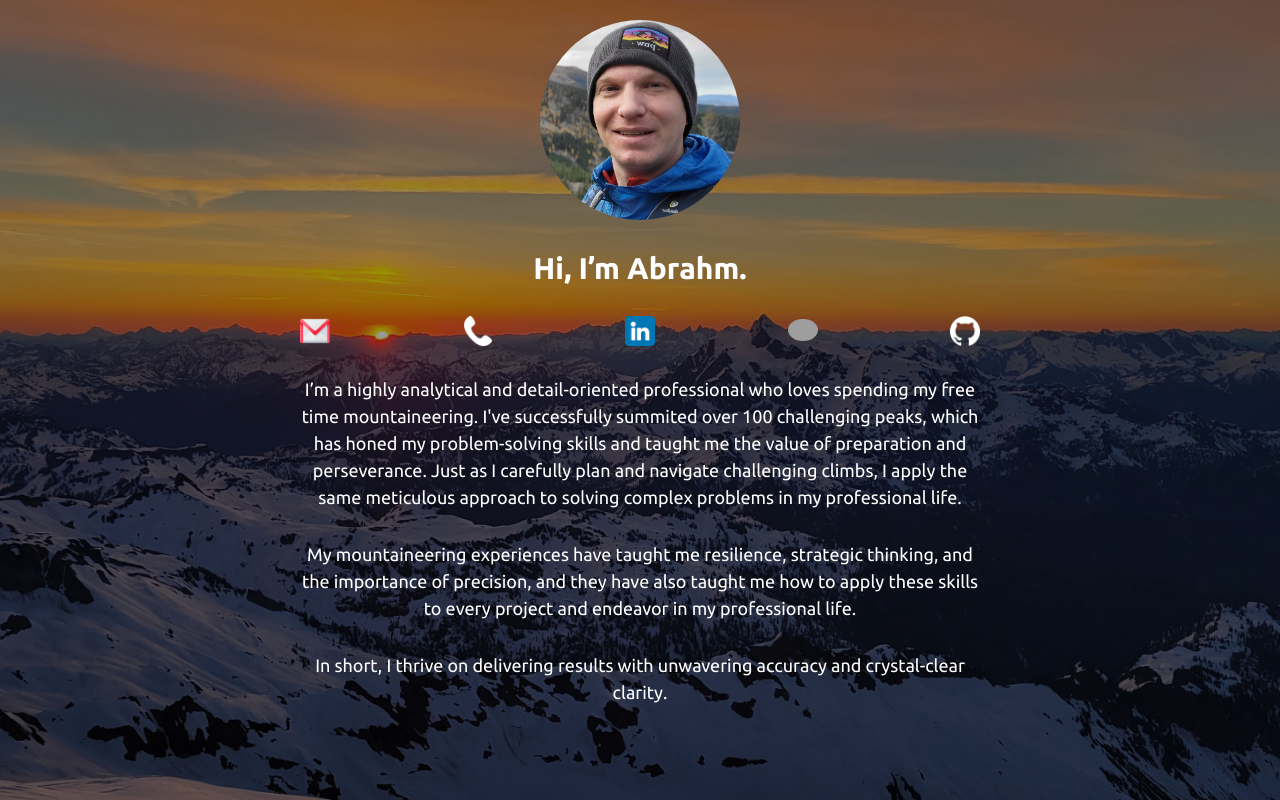
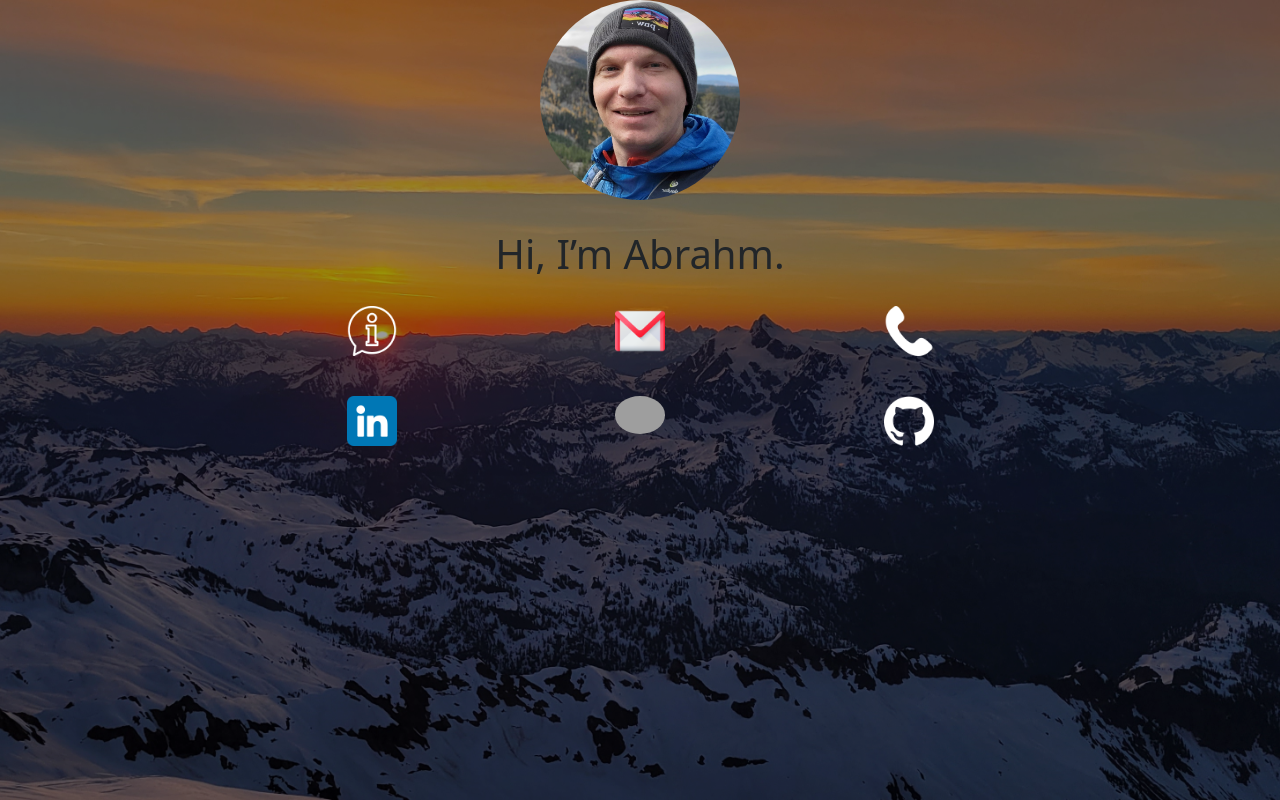
Before and after one commit to OneWaterboy/personalprofile, a React (Create React App) app: page / in a window 1280 px wide. Built offline with nearby package versions, Linux system fonts and the light colour scheme; grey boxes are pictures that could not be loaded.

Commit message:
Added code to make state active on click for about me paragraph

```diff
--- a/src/App.js
+++ b/src/App.js
@@ -1,45 +1,18 @@
+// App.js
 import './App.css';
-import React, { useState, useEffect } from 'react';
-import StateContext from './components/StateContext';
-import ContactIcons from './components/ProfileIcons';
+import React from 'react';
+import StateProvider from './components/StateProvider'; // Updated import path
 import WelcomeLayout from './components/WelcomeLayout';
-import WorkExamples from './components/WorkExamples';
 
 function App() {
-  const [isActive, setIsActive] = useState(false);
-
-
-  // useEffect(() => {
-  //   // const button = document.getElementById('showCarousel');
-  //   const handleClick = () => setIsActive(true);
-  //   button.addEventListener('click', handleClick);
-
-  //   // Clean up the event listener when the component unmounts
-  //   return () => button.removeEventListener('click', handleClick);
-  // }, []);
-
-  useEffect(() => {
-    const portfolio = document.getElementById('closePortfolio');
-    const closePortfolioClick = () => setIsActive(false);
-    portfolio.addEventListener('click', closePortfolioClick);
-
-    // Clean up the event listener when the component unmounts
-    return () => portfolio.removeEventListener('click', closePortfolioClick);
-  }, []);
-
-
-  return (
-      <div className="App">
-        <div id="splashArea">
-          <div id="splashGreeting">
-            <StateContext.Provider value={{ isActive, setIsActive }}>
-              <WelcomeLayout />
-              <WorkExamples />
-            </StateContext.Provider>
-          </div>
+    return (
+        <div className="App">
+            <div id="splashArea">
+                <StateProvider>
+                </StateProvider>
+            </div>
         </div>
-    </div>
-  );
+    );
 }
 
 export default App;
--- /dev/null
+++ b/src/components/InfoText.js
@@ -0,0 +1,23 @@
+import React from 'react';
+import { useState } from 'react';
+
+function InformationText({ isActive }) {
+    return (
+        <div id="infoTextBox">
+            <p className={`greeting-text ${isActive ? 'active' : ''}`}>
+                I’m a highly analytical and detail-oriented professional who loves spending my free time mountaineering. I've successfully summited over 100 challenging peaks,
+                which has honed my problem-solving skills and taught me the value of preparation and perseverance.
+                Just as I carefully plan and navigate challenging climbs, I apply the same meticulous approach to solving complex problems in my professional life.
+            </p>
+            <p className={`greeting-text ${isActive ? 'active' : ''}`}>
+                My mountaineering experiences have taught me resilience, strategic thinking, and the importance of precision, and they have also taught me how to apply these skills
+                to every project and endeavor in my professional life.
+            </p>
+            <p className={`greeting-text ${isActive ? 'active' : ''}`}>
+                In short, I thrive on delivering results with unwavering accuracy and crystal-clear clarity.
+            </p>
+        </div>
+    );
+}
+
+export default InformationText;
--- a/src/components/ProfileIcons.js
+++ b/src/components/ProfileIcons.js
@@ -1,20 +1,79 @@
+import React, { useState } from 'react';
 import GithubIcon from '../media/github.png';
 import EmailIcon from '../media/gmail.png';
 import PhoneIcon from '../media/phonecall.png';
 import LinkedinIcon from '../media/linkedin.png';
 import H2HLogo from '../media/snowyridge.png';
+import AboutIcon from '../media/information.png';
 
+function ContactIcons({ onAboutClick }) {
+    // Define state to manage the active state of the icon
+    const [isActive, setIsActive] = useState(false);
 
-function ContactIcons(){
-    return(
-        <div className="contact-icons">
-                <a className="email-icon" href="mailto:abrahmrollins@gmail.com" target="_blank" rel="noreferrer"><img src={EmailIcon} alt="Email Icon" /></a>
-                <a className="phone-icon" href="tel:640273923491" target="_blank" rel="noreferrer"><img src={PhoneIcon} alt="Cellphone Icon" /></a>
-                <a className="linkedin-icon" href="https://www.linkedin.com/in/abrahmrollins" target="_blank" rel="noreferrer"><img src={LinkedinIcon} alt="Github Icon" /></a>
-                <a className="hike2hike-icon" href="https://www.hike2hike.com" target="_blank" rel="noreferrer"><img src={H2HLogo} alt="Github Icon" /></a>
-                <a className="github-icon" href="https://github.com/OneWaterboy" target="_blank" rel="noreferrer"><img src={GithubIcon} alt="Github Icon" /></a>
+    const handleIconClick = (e) => {
+        e.preventDefault(); // Prevent default behavior of the link
+        setIsActive(!isActive); // Toggle the active state
+        onAboutClick(); // Call the parent click handler if provided
+    };
+
+    return (
+        <div id="contactIcons">
+            <div className="icons-row">
+                <a
+                    id="aboutIcon"
+                    className={`about-icon ${isActive ? 'active' : ''}`} // Conditionally add the 'active' class
+                    href="#"
+                    onClick={handleIconClick}
+                    target="_blank"
+                    rel="noreferrer"
+                >
+                    <img src={AboutIcon} alt="About Me Icon" />
+                </a>
+                <a
+                    className="email-icon"
+                    href="mailto:abrahmrollins@gmail.com"
+                    target="_blank"
+                    rel="noreferrer"
+                >
+                    <img src={EmailIcon} alt="Email Icon" />
+                </a>
+                <a
+                    className="phone-icon"
+                    href="tel:640273923491"
+                    target="_blank"
+                    rel="noreferrer"
+                >
+                    <img src={PhoneIcon} alt="Cellphone Icon" />
+                </a>
+            </div>
+            <div className="icons-row">
+                <a
+                    className="linkedin-icon"
+                    href="https://www.linkedin.com/in/abrahmrollins"
+                    target="_blank"
+                    rel="noreferrer"
+                >
+                    <img src={LinkedinIcon} alt="Linkedin Icon" />
+                </a>
+                <a
+                    className="hike2hike-icon"
+                    href="https://www.hike2hike.com"
+                    target="_blank"
+                    rel="noreferrer"
+                >
+                    <img src={H2HLogo} alt="Hike2Hike Icon" />
+                </a>
+                <a
+                    className="github-icon"
+                    href="https://github.com/OneWaterboy"
+                    target="_blank"
+                    rel="noreferrer"
+                >
+                    <img src={GithubIcon} alt="Github Icon" />
+                </a>
+            </div>
         </div>
-    )
+    );
 }
 
 export default ContactIcons;
--- a/src/components/StateContext.js
+++ b/src/components/StateContext.js
@@ -1,3 +1,4 @@
+// StateContext.js
 import React from 'react';
 
 const StateContext = React.createContext();
--- /dev/null
+++ b/src/components/StateProvider.js
@@ -0,0 +1,29 @@
+// StateProvider.js (Renamed from StateContext)
+import React, { useState } from 'react';
+import StateContext from './StateContext';
+import ContactIcons from './ProfileIcons';
+import InformationText from './InfoText';
+import ProfileImage from '../media/profilephoto.jpg';
+
+function StateProvider() {
+    const [isActive, setIsActive] = useState(false);
+
+    const handleClick = () => {
+        setIsActive(true);
+    };
+
+    return (
+        <StateContext.Provider value={{ isActive, setIsActive }}>
+            <div className="welcome-info">
+                <div id="welcomeImage">
+                    <img src={ProfileImage} alt="Abrahm" id="abrahmImage" />
+                </div>
+                <h1>Hi, I’m Abrahm.</h1>
+                <ContactIcons onAboutClick={handleClick} />
+                <InformationText isActive={isActive} />
+            </div>
+        </StateContext.Provider>
+    );
+}
+
+export default StateProvider;
--- a/src/components/WelcomeLayout.js
+++ b/src/components/WelcomeLayout.js
@@ -1,41 +1,18 @@
-import React, { useContext } from 'react';
-import StateContext from './StateContext';
 import ProfileImage from '../media/profilephoto.jpg';
-import ProfileIcons from './ProfileIcons';
+import ContactIcons from './ProfileIcons';
+import InformationText from './InfoText';
 
 function WelcomeLayout(){
 
-    const { isActive, setIsActive } = useContext(StateContext);
-
-    const handleClick = () => {
-        setIsActive(!isActive); // This will toggle the isActive state
-    };
-
-    const closePortfolioClick = () => {
-        setIsActive(false); // This will set the isActive state to false
-    };
-
     return(
-        <div id="spalshWelcome" className={isActive ? 'profile-open' : ''}>
+        <div id="spalshWelcome">
             <div id="welcomeText">
                 <div id="welcomeImage">
                     <img src={ProfileImage} alt="Abrahm" id="abrahmImage" />
                 </div>
                 <h1>Hi, I’m Abrahm.</h1>
-                <ProfileIcons />
-                <p className="greeting-text">
-                    I’m a highly analytical and detail-oriented professional who loves spending my free time mountaineering. I've successfully summited over 100 challenging peaks,
-                    which has honed my problem-solving skills and taught me the value of preparation and perseverance.
-                    Just as I carefully plan and navigate challenging climbs, I apply the same meticulous approach to solving complex problems in my professional life.
-                    </p>
-                <p className="greeting-text">
-                    My mountaineering experiences have taught me resilience, strategic thinking, and the importance of precision, and they have also taught me how to apply these skills
-                    to every project and endeavor in my professional life.
-                </p>
-                <p className="greeting-text">In short, I thrive on delivering results with unwavering accuracy and crystal-clear clarity.</p>
-                {/* <h1>Abrahm Rollins</h1>
-                <h2>Front End Developer &#183; Mountaineer</h2> */}
-                {/* <button id="showCarousel" className={isActive ? 'hide-button' : ''}>See My Work</button> */}
+                <ContactIcons />
+                <InformationText />
             </div>
         </div>
     )
--- a/src/index.css
+++ b/src/index.css
@@ -104,23 +104,6 @@ div#welcomeText h1 {
   font-size: 30px;
 }
 
-.contact-icons {
-  width: 100%;
-  display: flex;
-  justify-content: space-between;
-  margin: 30px auto;
-  align-items: center;
-}
-
-/* div#splashGreeting {
-  height: 100%;
-  background: rgba(0,0,0,0.4);
-} */
-
-.contact-icons .icons-box a {
-  width: 100px;
-}
-
 .icons-box {
   width: 100%;
   margin: 0 auto;
@@ -144,6 +127,8 @@ img#abrahmImage {
 div#spalshWelcome {
   display: flex;
   justify-content: center;
+  height: 100%;
+  align-items: center;
 }
 
 button#showCarousel {
@@ -267,3 +252,35 @@ span#closePortfolio {
 .contact-icons a img {
   width: 100%;
 }
+
+#contactIcons {
+  display: flex;
+  width: 80%;
+  flex-direction: column;
+  width: 80%;
+  margin: 0 auto;
+}
+
+.icons-row {
+  display: flex;
+  width: 100%;
+  justify-content: space-evenly;
+  margin: 20px 0;
+}
+
+.icons-row a {
+  width: 50px;
+  height: 50px;
+}
+
+.icons-row a img {
+  width: 100%;
+}
+
+#infoTextBox {
+  display: none;
+}
+
+#splashArea {
+  height: 100%;
+}
```
Also changed, not shown: src/media/information.png (added).
